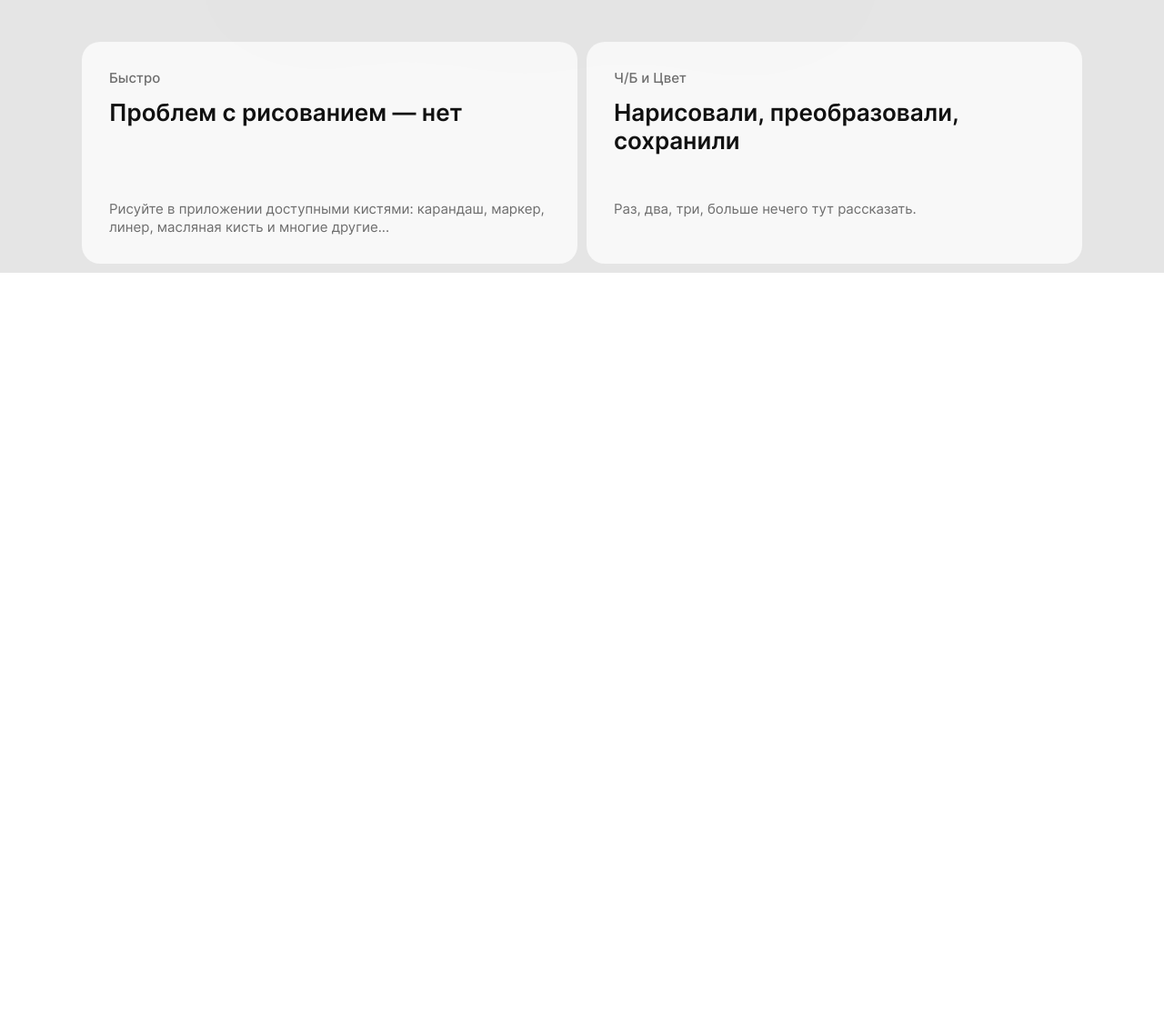
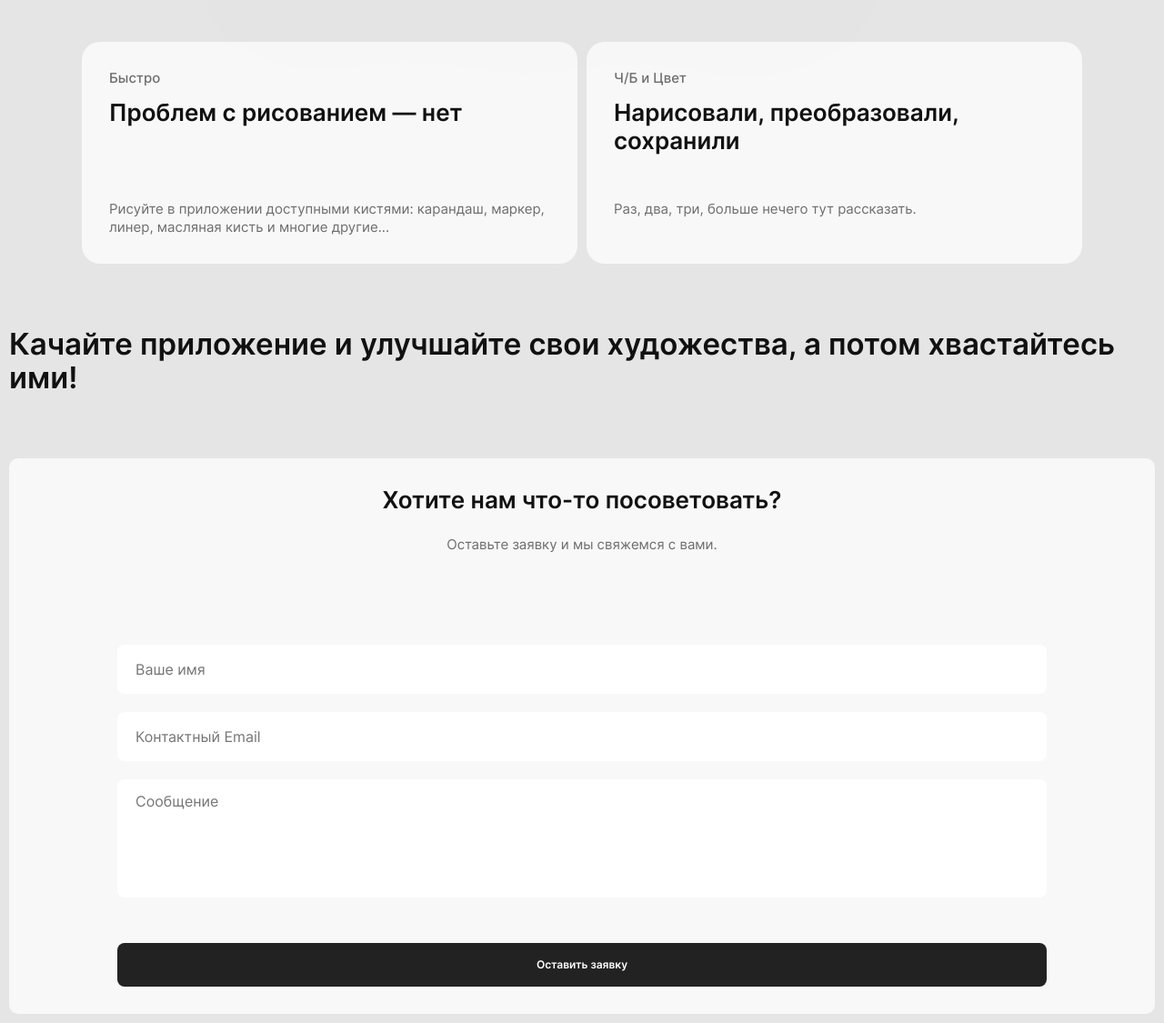
Before and after one commit to margo-yunanova/chik-chirik, a plain HTML site: page index.html in a window 1280 px wide. Shown: the part 1187-2312 px from the top of the page at 91% size. Before the commit the page ends 1487 px from the top, so only its background shows below. Drawn offline with Linux system fonts and the light colour scheme.

Commit message:
different fixes

```diff
--- a/index.html
+++ b/index.html
@@ -41,7 +41,8 @@
       </ul>
 
       <section class="app-promo">
-        <h2 class="section__title">Чик-чирик и&nbsp;ваша каляка превращается в&nbsp;изумительное произведение искусства.</h2>
+        <h2 class="section__title">Чик-чирик и&nbsp;ваша каляка превращается в&nbsp;изумительное произведение искусства.
+        </h2>
         <ul class="app-promo__images">
           <li class="app-promo__list-item">
             <img src="./image/image_content_1.png" alt="картинка каляки" class="app-promo__image">
@@ -69,6 +70,22 @@
         </li>
       </ul>
 
+      <section>
+        <h2 class="section__title section__title_limited">Качайте приложение и&nbsp;улучшайте свои художества,
+          а&nbsp;потом хвастайтесь ими!
+        </h2>
+        <div class="collection-form">
+          <h3 class="section__title section__title_small">Хотите нам что-то посоветовать?</h3>
+          <p class="collection-form__text">Оставьте заявку и&nbsp;мы&nbsp;свяжемся с&nbsp;вами.</p>
+          <form name="profile-collection-form" class="form form-collection">
+            <input type="text" name="name" placeholder="Ваше имя" class="form__name-input">
+            <input type="email" name="email" placeholder="Контактный Email" class="form__email-input">
+            <textarea placeholder="Сообщение" class="form__message-input"></textarea>
+            <button type="submit" class="form__save-button ">Оставить заявку</button>
+          </form>
+        </div>
+      </section>
+
 
     </main>
 
--- a/pages/index.scss
+++ b/pages/index.scss
@@ -5,3 +5,5 @@
 @import url("../blocks/app-description.css");
 @import url("../blocks/app-promo.css");
 @import url("../blocks/section__title.css");
+@import url("../blocks/collection-form.css");
+@import url("../blocks/form.css");
```
Also changed, not shown: pages/index.css, 1 other file.
